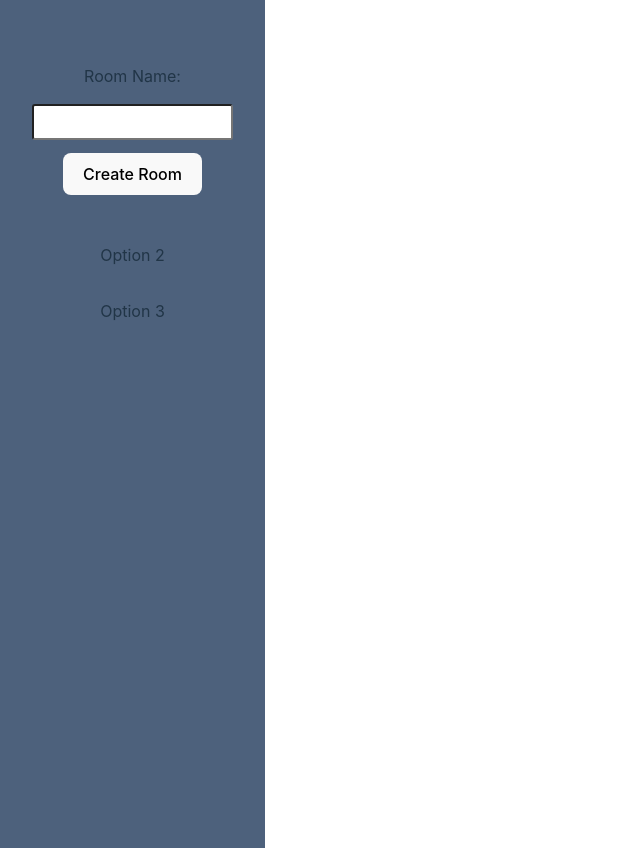
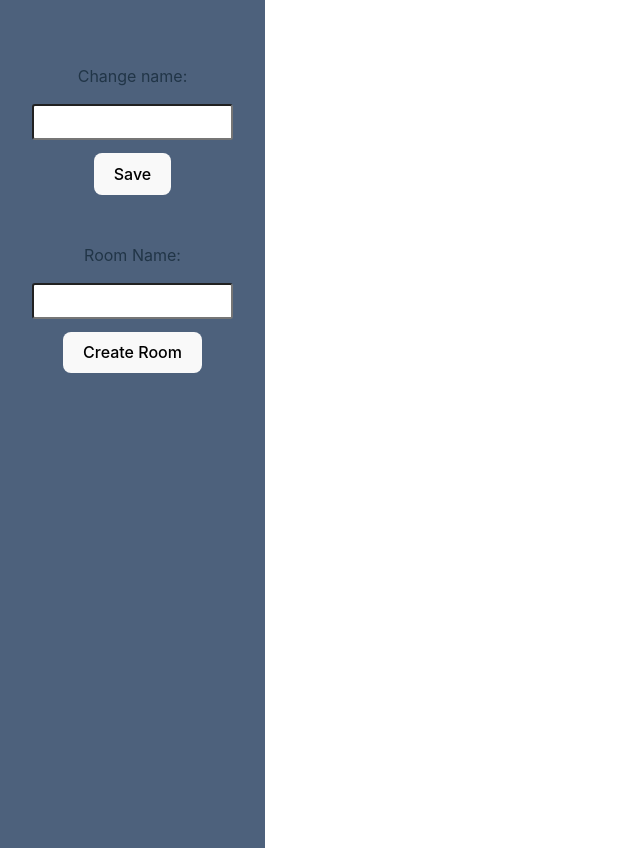
Before and after one commit to gueronlj/go-react, a React (Vite) app in the folder client/: page / in a window 1280 px wide. Shown: the whole page, without its empty margins (0-640 px from the left). Built offline with nearby package versions, Linux system fonts and the light colour scheme; no server answers.

Commit message:
Added: alias form

```diff
--- a/client/src/App.jsx
+++ b/client/src/App.jsx
@@ -6,10 +6,11 @@ import RoomList from './components/RoomList'
 import WebSocketProvider from './components/WebSocketProvider/webSocketProvider'
 import { Route } from 'wouter'
 import SidePanel from './components/SidePanel/sidepanel'
+import AliasSelect from './components/AliasSelect/aliasselect'
 
 function App() {
   const [roomList, setRoomList] = useState([])
-  const [user] = useState(
+  const [user, setUser] = useState(
     {
       id: "1",
       name: "sonesky"
@@ -41,7 +42,11 @@ function App() {
         <Route path="/">
         <div className='main'>
           <SidePanel>
-            <CreateRoom user={user}/>
+            <AliasSelect
+              user={user}
+              setUser={setUser}/>
+            <CreateRoom
+              user={user}/>
           </SidePanel>
           <div className='lobby'>
               <RoomList
--- /dev/null
+++ b/client/src/components/AliasSelect/aliasselect.jsx
@@ -0,0 +1,30 @@
+/* eslint-disable react/prop-types */
+import { useState } from "react"
+import styles from '../CreateRoom/styles.module.css'
+
+const AliasSelect = ({user, setUser}) => {
+    const [ name, setName ] = useState(user?.name||'')
+    const id = 'TBD'
+
+    const handleInput = (event) => {
+        setName(event.target.value)
+    }
+
+    const handleSubmit = () => {
+        setUser({id: id, name:name})
+        console.log(user);
+    }
+
+    return (
+        <div className={styles.sideMenuForm}>
+            <form>
+                <label name="room">Change name: </label>
+                <input name = "room" onChange={handleInput}/>
+
+                <button onClick={handleSubmit}>Save</button>
+            </form>
+        </div>
+    )
+}
+
+export default AliasSelect
--- a/client/src/components/SidePanel/sidepanel.jsx
+++ b/client/src/components/SidePanel/sidepanel.jsx
@@ -5,8 +5,6 @@ const SidePanel = ({children}) => {
     return(
         <div className={styles.sidePanel}>
             {children}
-            <div>Option 2</div>
-            <div>Option 3</div>
         </div>
     )
 }
```
Also changed, not shown: client/src/components/AliasSelect/styles.module.css (added).
